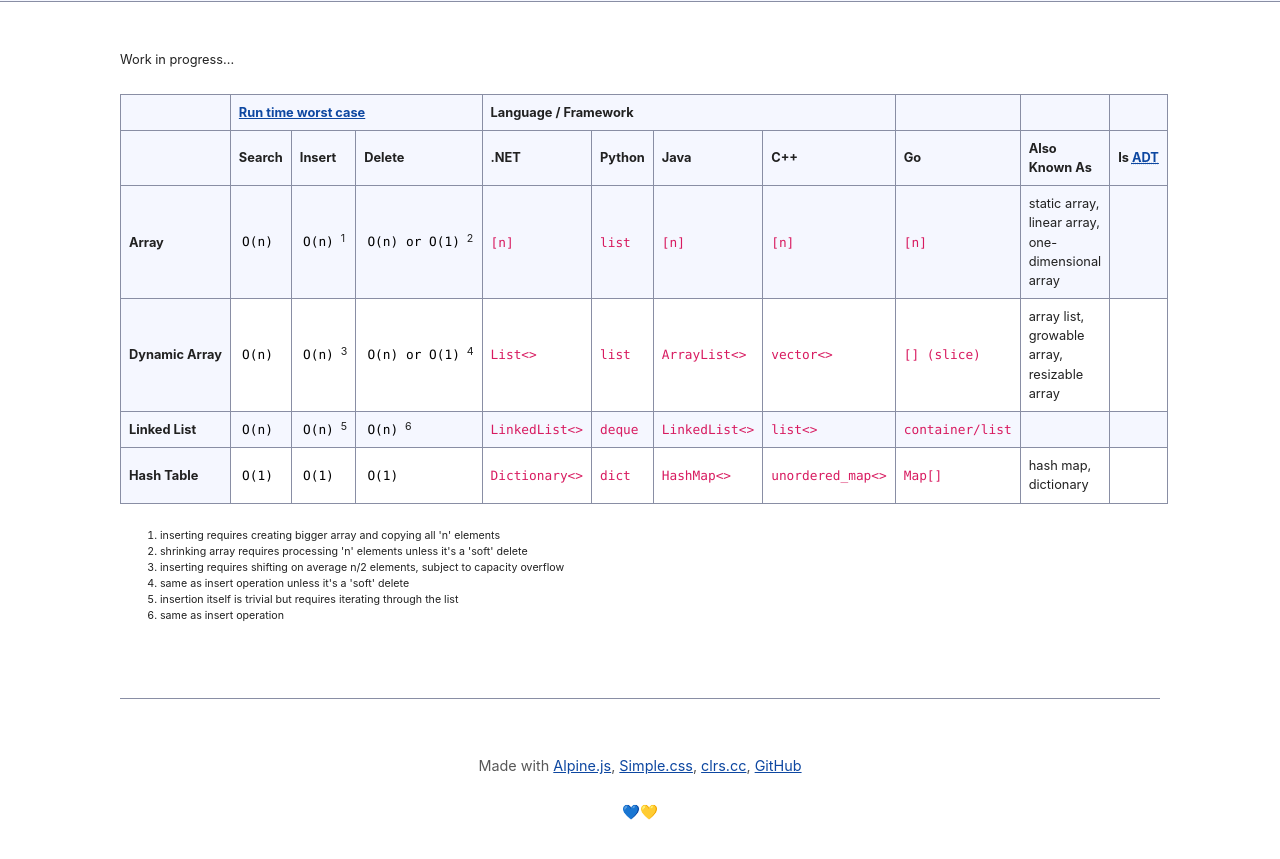
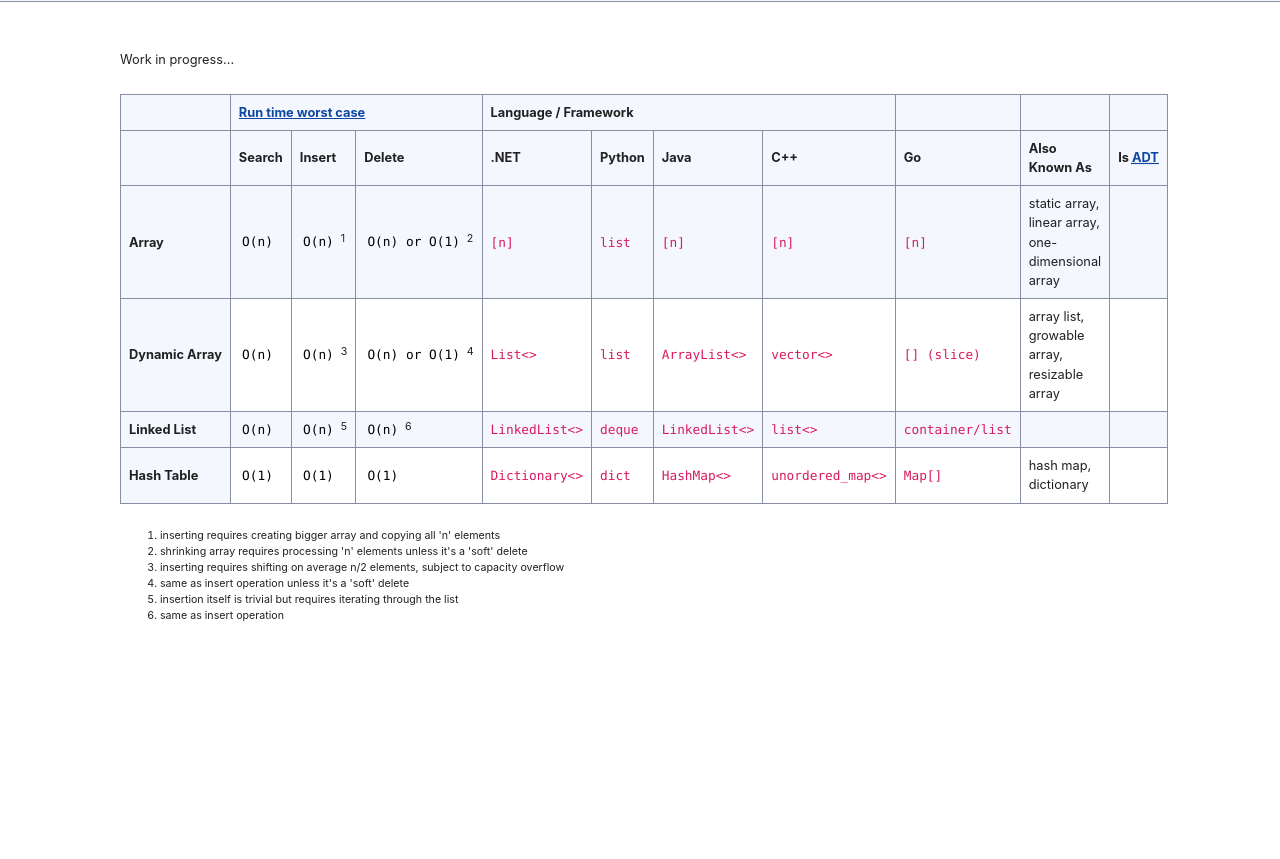
Before and after one commit to denniskovshov/data-structures, a plain HTML site: page index.html in a window 1280 px wide. Shown: the part 81-940 px from the top of the page. After the commit the page ends 800 px from the top, so only its background shows below. Drawn offline with nearby package versions, Linux system fonts and the light colour scheme.

Commit message:
remove footer to simplify

```diff
--- a/index.html
+++ b/index.html
@@ -113,10 +113,5 @@
 
 </main>
 
-<footer>
-    <p>Made with <a href="https://alpinejs.dev">Alpine.js</a>, <a href="https://simplecss.org">Simple.css</a>, <a href="https://clrs.cc">clrs.cc</a>, <a href="https://github.com/denniskovshov/data-structures">GitHub</a></p>
-    <p>💙💛</p>
-</footer>
-
 </body>
 </html>
```
